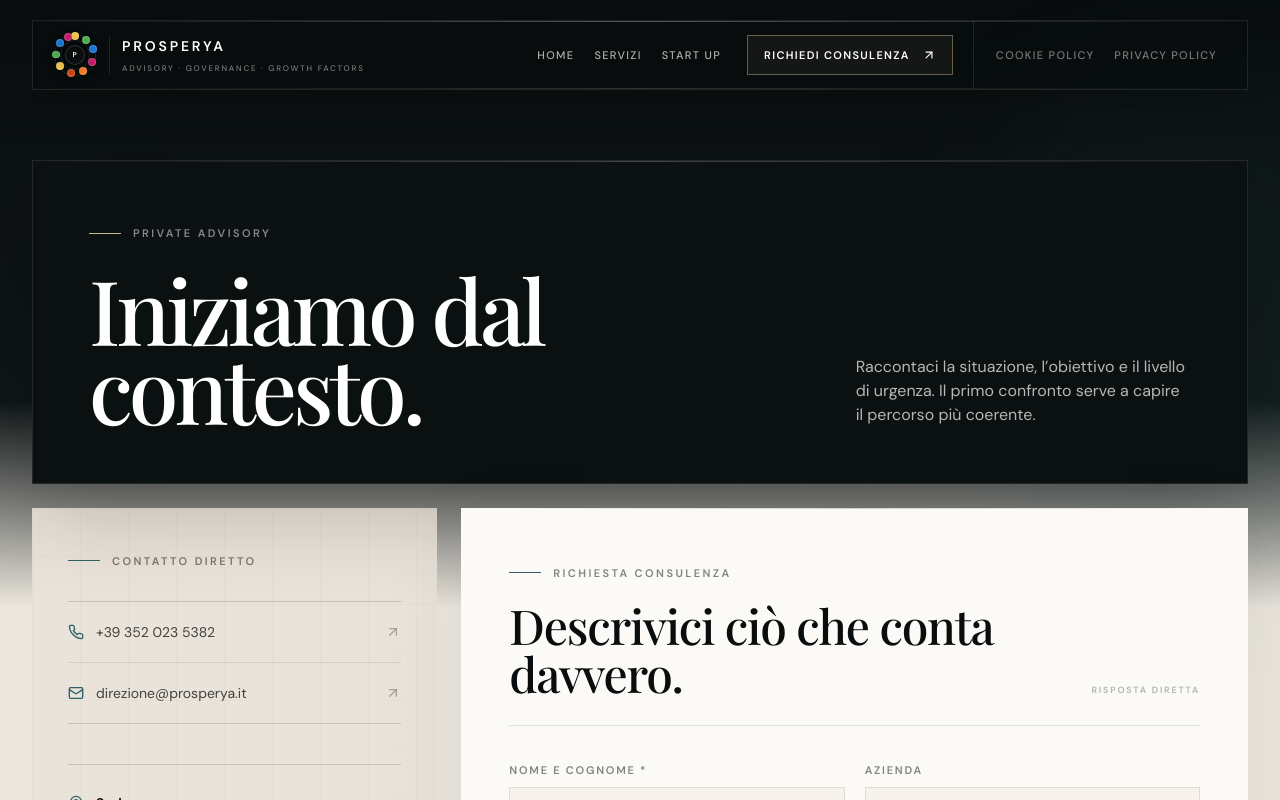
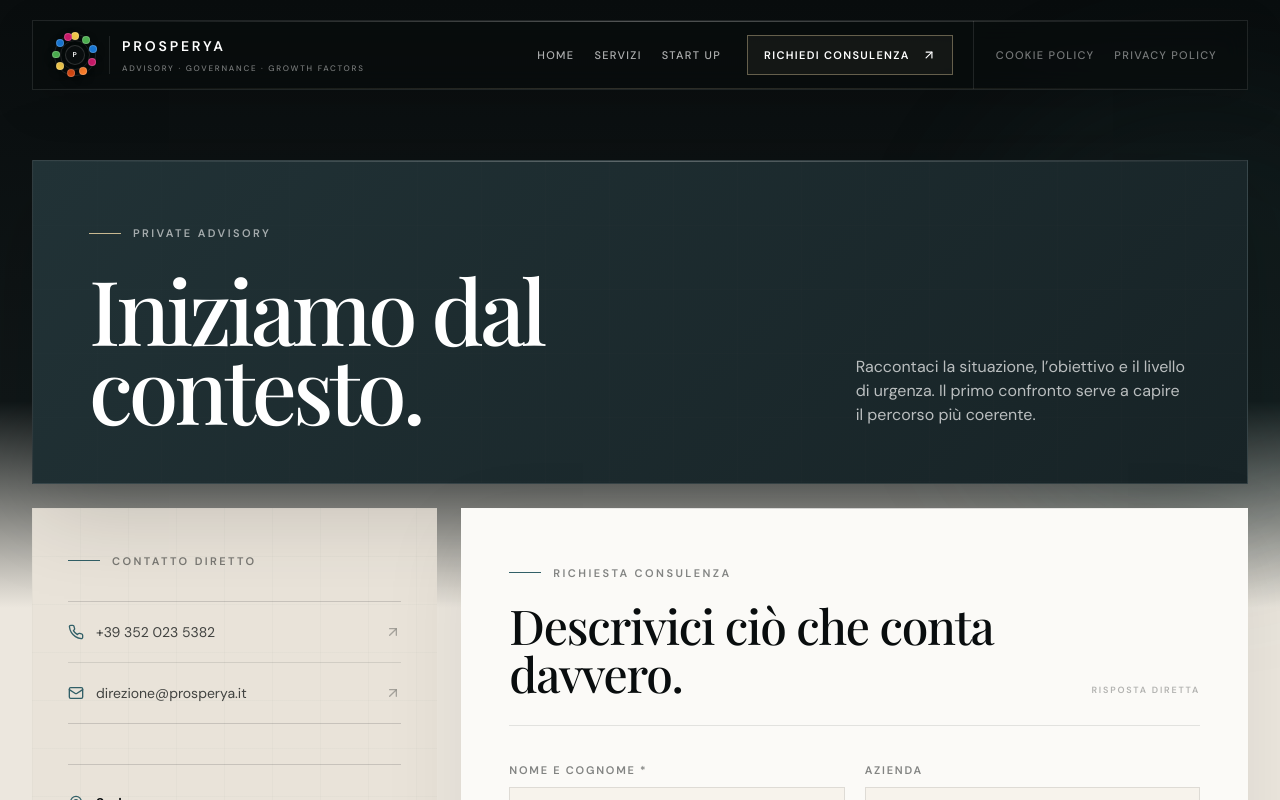
Before and after one commit to gaetanomeli95-lab/Prosperya-site, a Next.js app: page /contatti in a window 1280 px wide. Shown: the top 800 px of the page. Built offline with nearby package versions, Linux system fonts and the light colour scheme; a web font is replaced by a local one.

Commit message:
design: soften global dark surfaces

```diff
--- a/src/app/globals.css
+++ b/src/app/globals.css
@@ -7,12 +7,15 @@
 :root {
   --font-heading: 'Playfair Display', Georgia, serif;
   --font-body: 'DM Sans', 'Manrope', system-ui, sans-serif;
+  --prosperya-dark: #172326;
+  --prosperya-dark-deep: #111a1c;
+  --prosperya-dark-soft: #213236;
 }
 
 @layer base {
   html {
     scroll-behavior: smooth;
-    background: #090d0e;
+    background: var(--prosperya-dark-deep);
   }
 
   body {
@@ -71,8 +74,8 @@
 @layer components {
   .prosperya-grid {
     background-image:
-      linear-gradient(rgba(255,255,255,.035) 1px, transparent 1px),
-      linear-gradient(90deg, rgba(255,255,255,.035) 1px, transparent 1px);
+      linear-gradient(rgba(255,255,255,.045) 1px, transparent 1px),
+      linear-gradient(90deg, rgba(255,255,255,.045) 1px, transparent 1px);
     background-size: 64px 64px;
   }
 
@@ -97,7 +100,8 @@
   }
 
   .premium-panel-dark {
-    @apply border border-white/10 bg-[#0B1011] text-white shadow-[0_24px_90px_rgba(0,0,0,.22)];
+    @apply border border-white/10 text-white shadow-[0_24px_90px_rgba(0,0,0,.18)];
+    background: linear-gradient(135deg, var(--prosperya-dark-soft), var(--prosperya-dark));
   }
 
   .premium-card {
@@ -121,7 +125,7 @@
   }
 
   .dark-surface {
-    color: rgba(255,255,255,.78);
+    color: rgba(255,255,255,.82);
   }
 
   .dark-surface h1,
@@ -141,8 +145,8 @@
 
   .brand-halo {
     background:
-      radial-gradient(circle at 50% 50%, rgba(255,255,255,.10) 0%, rgba(255,255,255,.035) 34%, rgba(9,13,14,0) 68%),
-      radial-gradient(circle at 62% 28%, rgba(49,95,103,.28), rgba(9,13,14,0) 38%);
+      radial-gradient(circle at 50% 50%, rgba(255,255,255,.12) 0%, rgba(255,255,255,.045) 34%, rgba(23,35,38,0) 68%),
+      radial-gradient(circle at 62% 28%, rgba(49,95,103,.32), rgba(23,35,38,0) 38%);
   }
 
   .paper-noise {
@@ -166,7 +170,7 @@
   }
 
   .section-kicker-dark {
-    @apply inline-flex items-center gap-3 text-[10px] font-semibold uppercase tracking-[0.22em] text-white/50 sm:text-[11px];
+    @apply inline-flex items-center gap-3 text-[10px] font-semibold uppercase tracking-[0.22em] text-white/60 sm:text-[11px];
   }
 
   .section-kicker-dark::before {
@@ -181,7 +185,7 @@
   }
 
   .hairline-light {
-    background: linear-gradient(90deg, transparent, rgba(255,255,255,.22), transparent);
+    background: linear-gradient(90deg, transparent, rgba(255,255,255,.28), transparent);
   }
 
   .hairline-dark {
```
